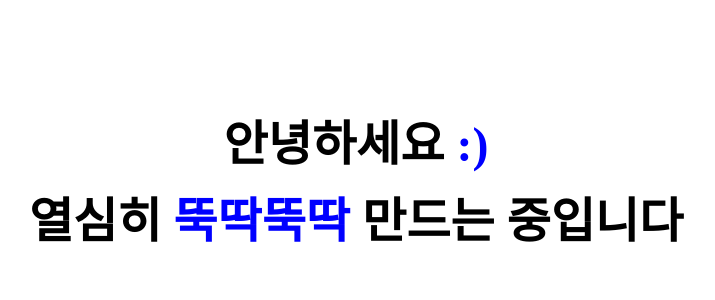
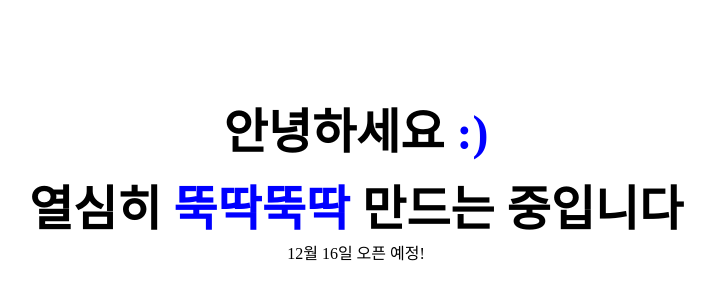
Before and after one commit to Hyeonizoo/portfolio, a plain HTML site: page index.html in a window 1280 px wide. Shown: the part 222-522 px from the top of the page, without its empty margins (284-999 px from the left). Drawn offline with Linux system fonts and the light colour scheme.

Commit message:
Update index.html

```diff
--- a/index.html
+++ b/index.html
@@ -11,6 +11,7 @@
   <section>
     <h1>안녕하세요 <span>:)</span></h1>
     <h2>열심히 <strong>뚝딱뚝딱</strong> 만드는 중입니다</h2>
+    <p>12월 16일 오픈 예정!</p>
   </section>
 </body>
 </html>
```
